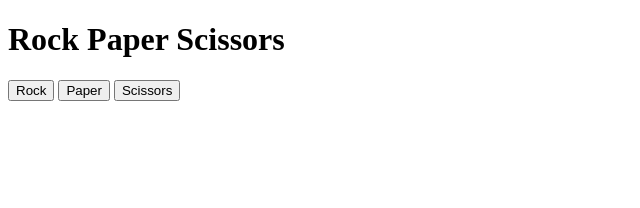
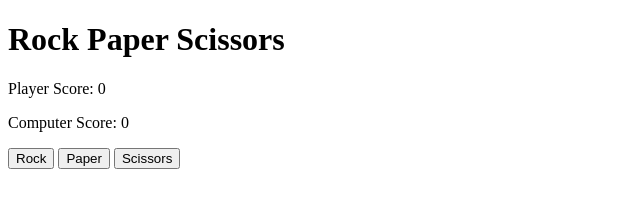
Before and after one commit to colin-intj/rock-paper-scissors, a plain HTML site: page index.html in a window 1280 px wide. Shown: the whole page, without its empty margins (0-640 px from the left). Drawn offline with Linux system fonts and the light colour scheme.

Commit message:
Add containers to store player and computer's score
This commit adds text displaying the player and computer's scores. To
make it easier to eventually access and modify them, this commit places
the actual score counters in their own elements.

```diff
--- a/index.html
+++ b/index.html
@@ -8,6 +8,8 @@
   </head>
   <body>
     <h1>Rock Paper Scissors</h1>
+    <p>Player Score: <span>0</span></p>
+    <p>Computer Score: <span>0</span></p>
     <button>Rock</button>
     <button>Paper</button>
     <button>Scissors</button>
```
